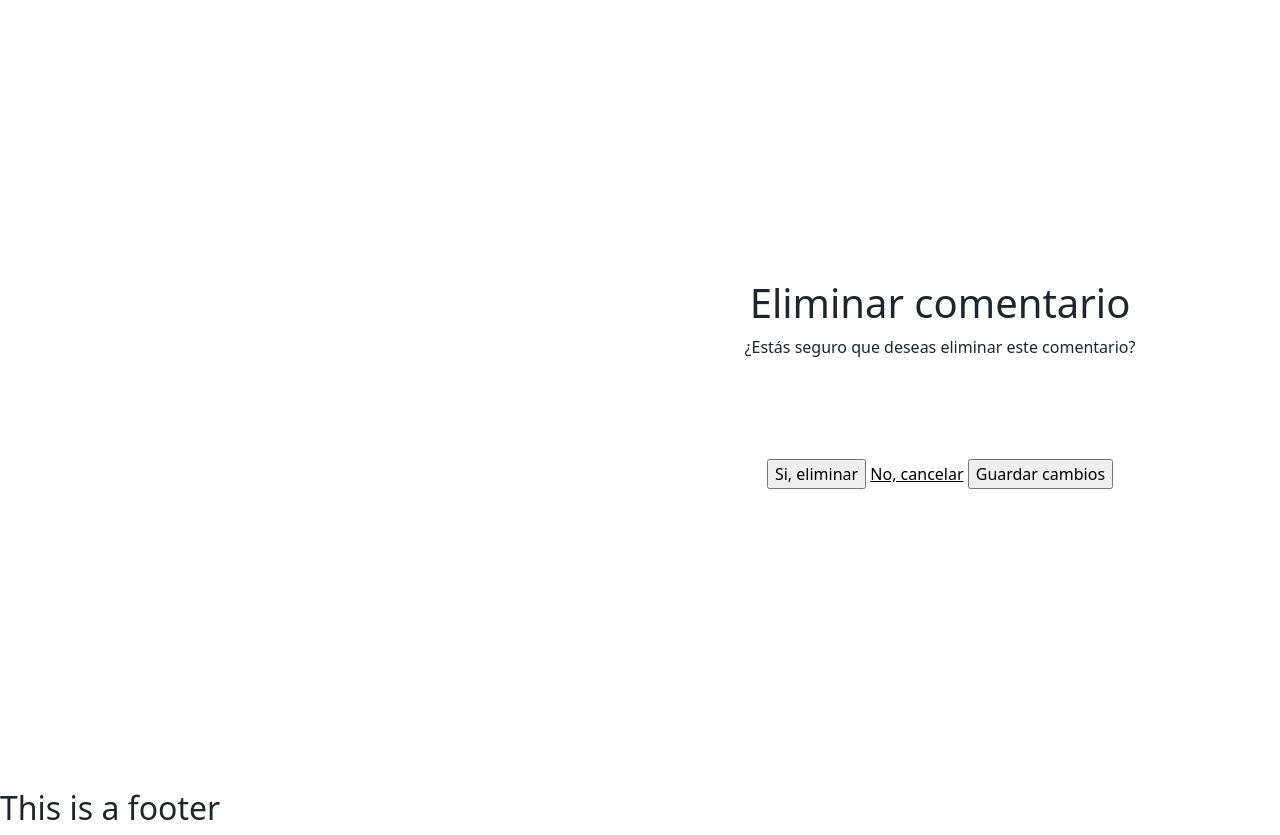
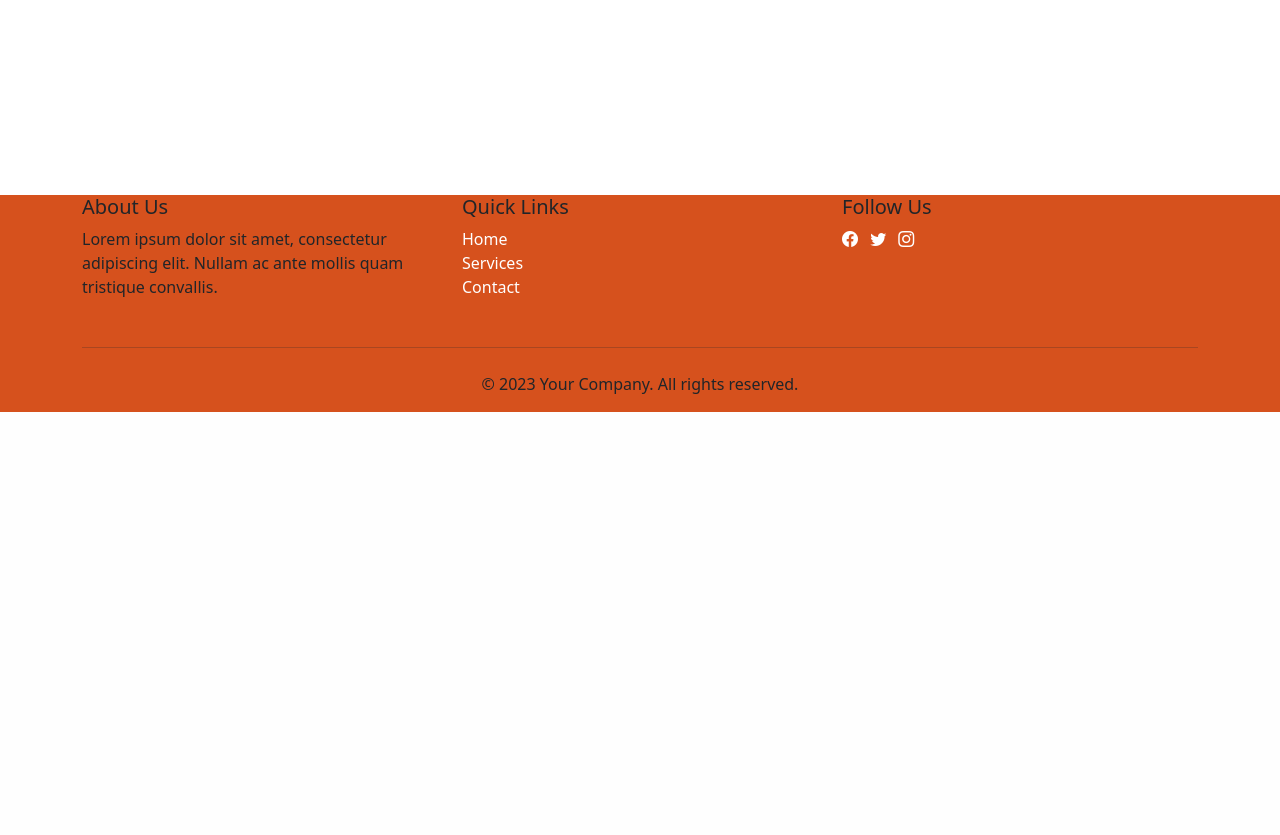
Before and after one commit to MatiaSalvatore/Proyecto-Final-Informatorio-GRUPO-3, a Django app: page /comentario/7/eliminar/ in a window 1280 px wide; the page is wider, and only the part inside the window is pictured. Shown: the part 748-1583 px from the top of that part. After the commit the page ends 1160 px from the top of that part, so only its background shows below. Run offline with Django 5.2, Linux system fonts and the light colour scheme; a user stored in the database is signed in; data comes from the database, SQL or seed files in the repository; both versions use the stored data as it was after the commit; some libraries are stand-ins or nearby versions.

Commit message:
Implementando Frontend (Landing page)
Claudia implementó algunos cambios en la landing page (navbar/footer)

Co-Authored-By: claudiaazcona2021-jpg <242545536+claudiaazcona2021-jpg@users.noreply.github.com>

```diff
--- a/cooking_blog/templates/base.html
+++ b/cooking_blog/templates/base.html
@@ -3,6 +3,25 @@
 <!doctype html>
 <html lang="es-ar">
     <head>
+        <style>
+            .dropdown {
+            position: relative;
+            }
+
+            .dropdown-content {
+            display: none;
+            position: absolute;
+            background-color: #f9f9f9;
+            min-width: 130px;
+            box-shadow: 0px 8px 16px 0px rgba(0,0,0,0.2);
+            padding: 12px 16px;
+            }
+
+            .dropdown:hover .dropdown-content {
+            display: block;
+            }
+            </style>
+
         <title>{%block title %} Título {% endblock title %}</title>
         {% load bootstrap5 %}
         {% bootstrap_css %}
@@ -25,21 +44,20 @@
 
     <body>
         <header>
-        <a class="flex-sm-fill text-sm-center nav-link active" href="#">
-            <img src="{%static 'img/info.png' %}" style="max-width: 300px; margin: 30px">
+        <nav style="background-color: #d6511d;display: flex; justify-content: space-between; align-items: center; width: 100%;">
+            <a href="#">
+            <img src="{%static 'img/nav_logo.png' %}" style="max-width: 200px;">
             </a>
-        <nav class="nav justify-content-center  ">
-            <a class="nav-link" href="{% url 'index' %}">Inicio</a>
-            <a class="nav-link" href="{% url 'apps.posts:posts' %}">Posts</a>
-            <a class="nav-link" href="{% url 'apps.contacto:contacto' %}">Contacto</a>
+            <div style="width: 200px;">
+                <a  href="{% url 'index' %}">Inicio</a>
+                <a  href="{% url 'apps.posts:posts' %}">Posts</a>
+                <a  href="{% url 'apps.contacto:contacto' %}">Contacto</a>
+
                 <div class="dropdown">
                 {% if user.is_authenticated %}
-            <li>
                     <a href="{% url 'apps.usuario:logout' %}">
                             {{ user.username }}: Logout
                         </a>
-            </li>
-
                     <div class="dropdown-content">
                         <table>
                             <tr>
@@ -71,29 +89,53 @@
                     </div>
 
                 {% else %}
-            <li>
                     <a href="{% url 'apps.usuario:login' %}">
                             Login
                     </a>
-            </li>
+
                 {% endif %}
+                </div>
             </div>
 
         </nav>
 
         </header>
-        <div class="card" style="width: 18rem;">
-        <img src="..." class="card-img-top" alt="...">
-        <div class="card-body">
-            <h5 class="card-title">Card title</h5>
-            <p class="card-text">Some quick example text to build on the card title and make up the bulk of the card's content.</p>
-            <a href="#" class="btn btn-primary">Go somewhere</a>
-        </div>
-        </div>
         {% block contenido %}
         {% endblock %}
         <footer>
-            <h2>This is a footer</h2>
+           <link rel="stylesheet" href="https://cdn.jsdelivr.net/npm/bootstrap-icons@1.11.3/font/bootstrap-icons.min.css">
+<footer class="mt-auto" style="background-color: #d6511d;">
+  <div class="container">
+    <div class="row">
+      <div class="col-md-4 mb-3">
+        <h5>About Us</h5>
+        <p>Lorem ipsum dolor sit amet, consectetur adipiscing elit. Nullam ac ante mollis quam tristique convallis.</p>
+      </div>
+      <div class="col-md-4 mb-3">
+        <h5>Quick Links</h5>
+        <ul class="list-unstyled">
+          <li><a href="index.html" class="text-decoration-none text-white">Home</a></li>
+          <li><a href="#" class="text-decoration-none text-white">Services</a></li>
+          <li><a href="#" class="text-decoration-none text-white">Contact</a></li>
+        </ul>
+      </div>
+      <div class="col-md-4 mb-3">
+        <h5>Follow Us</h5>
+        <ul class="list-inline social-icons">
+          <li class="list-inline-item"><a href="#" class="text-white"><i class="bi bi-facebook"></i></a></li>
+          <li class="list-inline-item"><a href="#" class="text-white"><i class="bi bi-twitter"></i></a></li>
+          <li class="list-inline-item"><a href="#" class="text-white"><i class="bi bi-instagram"></i></a></li>
+        </ul>
+      </div>
+    </div>
+    <hr class="mb-4">
+    <div class="row">
+      <div class="col-md-12 text-center">
+        <p>&copy; 2023 Your Company. All rights reserved.</p>
+      </div>
+    </div>
+  </div>
+</footer>
         </footer>
         <!-- Bootstrap JavaScript Libraries -->
         <script
```
Also changed, not shown: cooking_blog/templates/index.html (+8 -1 lines), cooking_blog/cooking_blog/db.sqlite3, cooking_blog/static/img/landing_bg.png (added), cooking_blog/static/img/nav_logo.png (added). Lines whose indentation alone changed are shown as unchanged.
